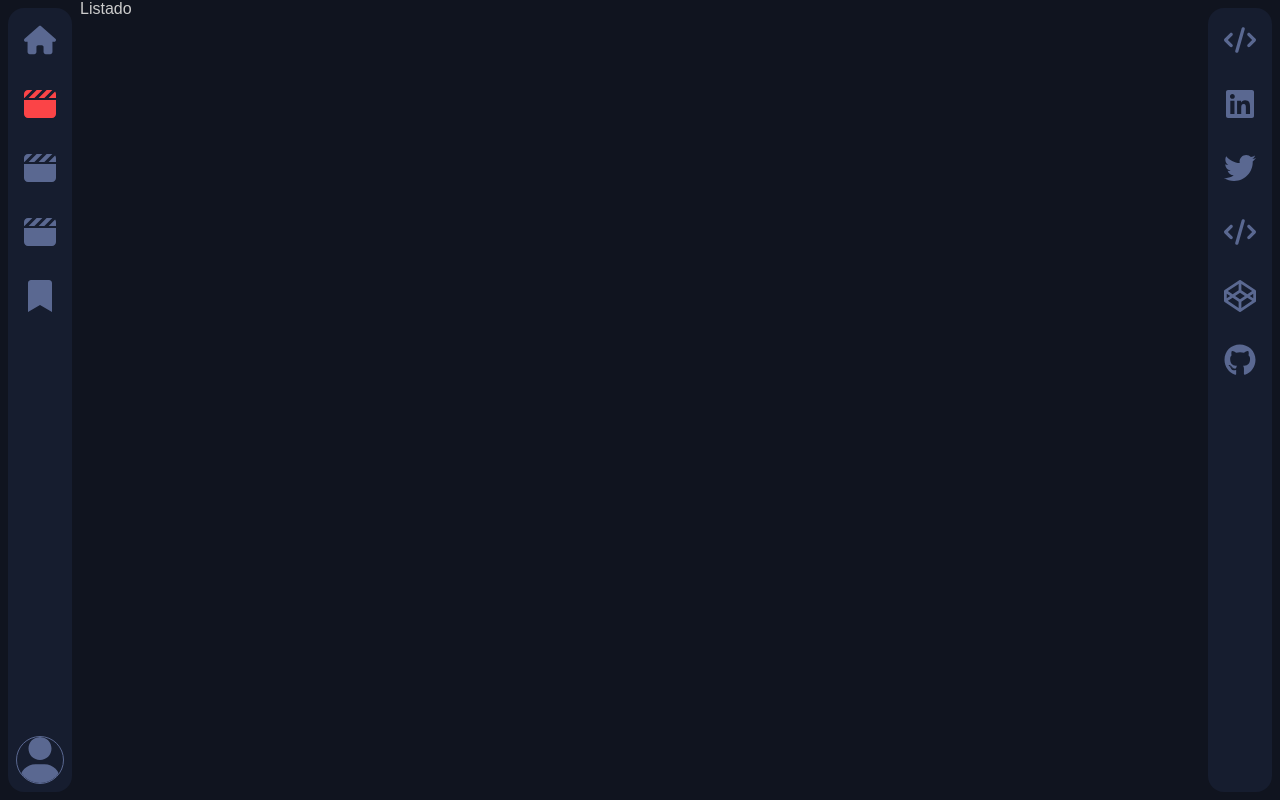
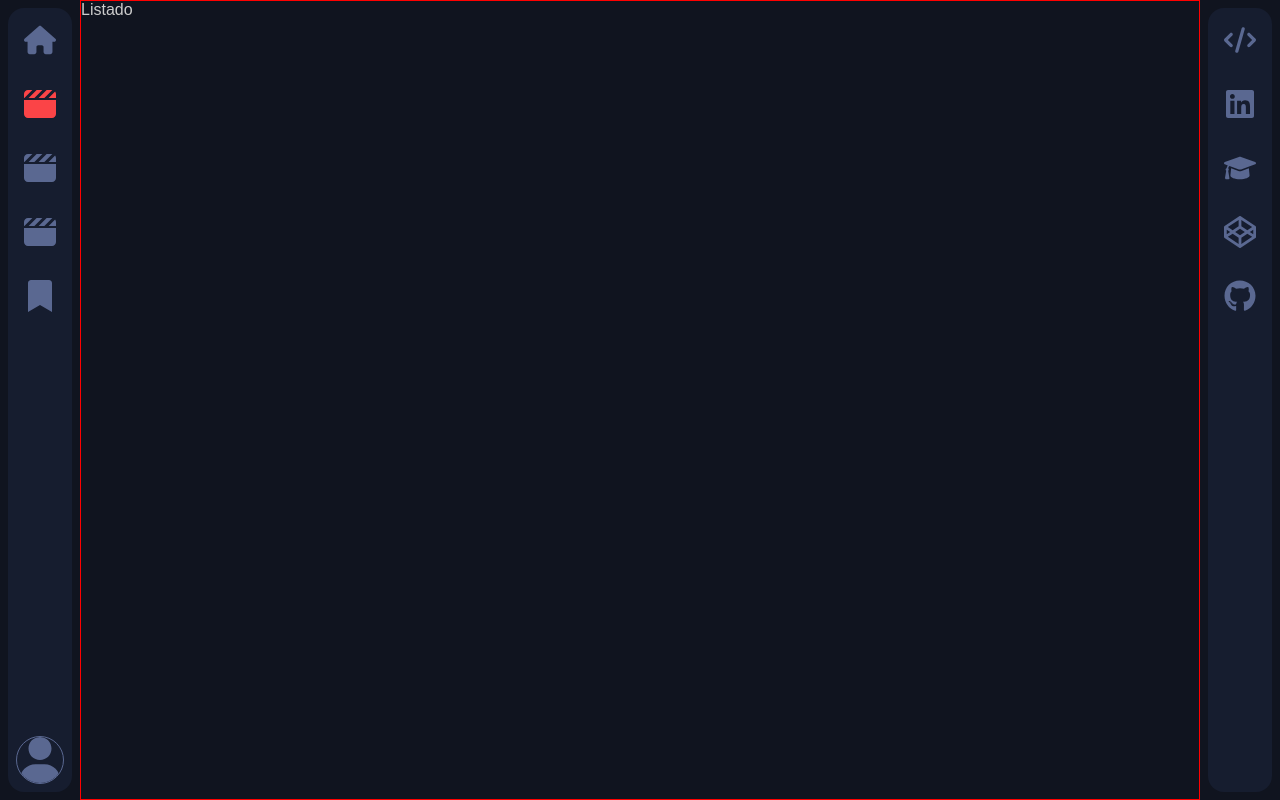
Before and after one commit to Sergio-Ivan-Melgarejo/skill-up-react-1, a React (Create React App) app: page /list in a window 1280 px wide. Built offline with nearby package versions, Linux system fonts and the light colour scheme; sample sign-in values are in the browser's storage.

Commit message:
edited footer

```diff
--- a/src/components/Footer.js
+++ b/src/components/Footer.js
@@ -16,13 +16,9 @@ function Footer () {
                 <svg className='svg' xmlns="http://www.w3.org/2000/svg" viewBox="0 0 448 512"><path d="M416 32H31.9C14.3 32 0 46.5 0 64.3v383.4C0 465.5 14.3 480 31.9 480H416c17.6 0 32-14.5 32-32.3V64.3c0-17.8-14.4-32.3-32-32.3zM135.4 416H69V202.2h66.5V416zm-33.2-243c-21.3 0-38.5-17.3-38.5-38.5S80.9 96 102.2 96c21.2 0 38.5 17.3 38.5 38.5 0 21.3-17.2 38.5-38.5 38.5zm282.1 243h-66.4V312c0-24.8-.5-56.7-34.5-56.7-34.6 0-39.9 27-39.9 54.9V416h-66.4V202.2h63.7v29.2h.9c8.9-16.8 30.6-34.5 62.9-34.5 67.2 0 79.7 44.3 79.7 101.9V416z"/></svg>
                   <span className='span'>linkedin</span>
                 </a></li>
-                <li className='nav-item'><a className='nav-link' href='https://twitter.com/SergioIMel' rel='noopener norefer' >
-                  <svg className='svg' xmlns="http://www.w3.org/2000/svg" viewBox="0 0 512 512"><path d="M459.37 151.716c.325 4.548.325 9.097.325 13.645 0 138.72-105.583 298.558-298.558 298.558-59.452 0-114.68-17.219-161.137-47.106 8.447.974 16.568 1.299 25.34 1.299 49.055 0 94.213-16.568 130.274-44.832-46.132-.975-84.792-31.188-98.112-72.772 6.498.974 12.995 1.624 19.818 1.624 9.421 0 18.843-1.3 27.614-3.573-48.081-9.747-84.143-51.98-84.143-102.985v-1.299c13.969 7.797 30.214 12.67 47.431 13.319-28.264-18.843-46.781-51.005-46.781-87.391 0-19.492 5.197-37.36 14.294-52.954 51.655 63.675 129.3 105.258 216.365 109.807-1.624-7.797-2.599-15.918-2.599-24.04 0-57.828 46.782-104.934 104.934-104.934 30.213 0 57.502 12.67 76.67 33.137 23.715-4.548 46.456-13.32 66.599-25.34-7.798 24.366-24.366 44.833-46.132 57.827 21.117-2.273 41.584-8.122 60.426-16.243-14.292 20.791-32.161 39.308-52.628 54.253z"/></svg>
-                  <span className='span'>Twitter</span>
-                </a></li>
                 <li className='nav-item'><a className='nav-link' href='https://www.frontendmentor.io/profile/Sergio-Ivan-Melgarejo' rel='noopener norefer' >
-                  <svg className='svg' xmlns="http://www.w3.org/2000/svg" viewBox="0 0 640 512"><path d="M414.8 40.79L286.8 488.8C281.9 505.8 264.2 515.6 247.2 510.8C230.2 505.9 220.4 488.2 225.2 471.2L353.2 23.21C358.1 6.216 375.8-3.624 392.8 1.232C409.8 6.087 419.6 23.8 414.8 40.79H414.8zM518.6 121.4L630.6 233.4C643.1 245.9 643.1 266.1 630.6 278.6L518.6 390.6C506.1 403.1 485.9 403.1 473.4 390.6C460.9 378.1 460.9 357.9 473.4 345.4L562.7 256L473.4 166.6C460.9 154.1 460.9 133.9 473.4 121.4C485.9 108.9 506.1 108.9 518.6 121.4V121.4zM166.6 166.6L77.25 256L166.6 345.4C179.1 357.9 179.1 378.1 166.6 390.6C154.1 403.1 133.9 403.1 121.4 390.6L9.372 278.6C-3.124 266.1-3.124 245.9 9.372 233.4L121.4 121.4C133.9 108.9 154.1 108.9 166.6 121.4C179.1 133.9 179.1 154.1 166.6 166.6V166.6z"/></svg>
-                  <span className='span'>Front Mentor</span>
+                <svg className='svg' xmlns="http://www.w3.org/2000/svg" viewBox="0 0 640 512"><path d="M623.1 136.9l-282.7-101.2c-13.73-4.91-28.7-4.91-42.43 0L16.05 136.9C6.438 140.4 0 149.6 0 160s6.438 19.65 16.05 23.09L76.07 204.6c-11.89 15.8-20.26 34.16-24.55 53.95C40.05 263.4 32 274.8 32 288c0 9.953 4.814 18.49 11.94 24.36l-24.83 149C17.48 471.1 25 480 34.89 480H93.11c9.887 0 17.41-8.879 15.78-18.63l-24.83-149C91.19 306.5 96 297.1 96 288c0-10.29-5.174-19.03-12.72-24.89c4.252-17.76 12.88-33.82 24.94-47.03l190.6 68.23c13.73 4.91 28.7 4.91 42.43 0l282.7-101.2C633.6 179.6 640 170.4 640 160S633.6 140.4 623.1 136.9zM351.1 314.4C341.7 318.1 330.9 320 320 320c-10.92 0-21.69-1.867-32-5.555L142.8 262.5L128 405.3C128 446.6 213.1 480 320 480c105.1 0 192-33.4 192-74.67l-14.78-142.9L351.1 314.4z"/></svg>
+                  <span className='span'>Alkemy</span>
                 </a></li>
                 <li className='nav-item'><a className='nav-link' href='https://codepen.io/sergio-ivan-melgarejo' rel='noopener norefer' >
                   <svg className='svg' xmlns="http://www.w3.org/2000/svg" viewBox="0 0 512 512"><path d="M502.285 159.704l-234-156c-7.987-4.915-16.511-4.96-24.571 0l-234 156C3.714 163.703 0 170.847 0 177.989v155.999c0 7.143 3.714 14.286 9.715 18.286l234 156.022c7.987 4.915 16.511 4.96 24.571 0l234-156.022c6-3.999 9.715-11.143 9.715-18.286V177.989c-.001-7.142-3.715-14.286-9.716-18.285zM278 63.131l172.286 114.858-76.857 51.429L278 165.703V63.131zm-44 0v102.572l-95.429 63.715-76.857-51.429L234 63.131zM44 219.132l55.143 36.857L44 292.846v-73.714zm190 229.715L61.714 333.989l76.857-51.429L234 346.275v102.572zm22-140.858l-77.715-52 77.715-52 77.715 52-77.715 52zm22 140.858V346.275l95.429-63.715 76.857 51.429L278 448.847zm190-156.001l-55.143-36.857L468 219.132v73.714z"/></svg>
--- a/src/components/List.js
+++ b/src/components/List.js
@@ -1,5 +1,10 @@
-import React, { useEffect } from 'react'
-import { useNavigate } from 'react-router-dom'
+import React, { useEffect } from 'react';
+
+// Components
+import { useNavigate } from 'react-router-dom';
+
+// Library
+import "../css/list.css";
 
 const List = () => {
   const navigate = useNavigate()
@@ -11,7 +16,7 @@ const List = () => {
 
 
   return (
-    <div>Listado</div>
+    <div className='list'>Listado</div>
   )
 }
 
--- a/src/css/app.css
+++ b/src/css/app.css
@@ -3,6 +3,7 @@
     grid-template-columns: 1fr;
     grid-template-rows: auto 1fr auto;
     min-height: 100vh;
+    overflow: hidden;
 }
 
 .main{
--- a/src/css/footer.css
+++ b/src/css/footer.css
@@ -13,11 +13,11 @@
 
 .footer .nav-item .span{
     top: -.5em;
-    transform: translate(-50%,-150%);
+    transform: translate(-50%,-4em);
 }
 
 .footer .nav-item:hover > .nav-link .span{
-    transform: translate(-50%,-100%);
+    transform: translate(-50%,-2em);
     opacity: 1;
     visibility: visible;
 }
@@ -30,11 +30,11 @@
     .footer .nav-item .span{
         top: 50%;
         left: 0;
-        transform: translate(-150%,-50%);
+        transform: translate(-8.5em,-50%);
     }
 
     .footer .nav-item:hover > .nav-link .span{
-        transform: translate(-100%,-50%);
+        transform: translate(-110%,-50%);
         opacity: 1;
         visibility: visible;
     }
--- a/src/css/general.css
+++ b/src/css/general.css
@@ -48,16 +48,16 @@ body{
     left: 50%;
     color: var(--primary-color);
     background: var(--bg-color);
-    border: 1px solid var(--bg-card-color);
+    border: 1px solid var(--primary-color);
     font-weight: bolder;
     padding: .5em;
     border-radius: .5em;
+    line-height: 1em;
     opacity: 0;
     visibility: hidden;
-    transition: opacity .3s ease-in, transform .3s ease-in, visibility .3s ease-in;
-    z-index: 2;
     user-select: none;
     pointer-events: none;
+    transition: opacity .3s ease-in, transform .3s ease-in, visibility .3s ease-in;
 }
 
 .nav-item:hover > .nav-link .span{
--- a/src/css/header.css
+++ b/src/css/header.css
@@ -36,11 +36,11 @@
 
 .header .nav-item .span{
     bottom: -.5em;
-    transform: translate(-50%,150%);
+    transform: translate(-50%,4em);
 }
 
 .header .nav-item:hover > .nav-link .span{
-    transform: translate(-50%,100%);
+    transform: translate(-50%,2em);
     opacity: 1;
     visibility: visible;
 }
@@ -48,12 +48,12 @@
 @media screen and (min-width:726px) {
     .header .nav-item .span{
         top: 50%;
-        left: 0;
-        transform: translate(150%,-50%);
+        left: 3em;
+        transform: translate(2.5em,-50%);
     }
 
     .header .nav-item:hover > .nav-link .span{
-        transform: translate(100%,-50%);
+        transform: translate(.5em,-50%);
         opacity: 1;
         visibility: visible;
     }
--- /dev/null
+++ b/src/css/list.css
@@ -0,0 +1,4 @@
+.list{
+    border: 1px solid red;
+    height: 100%;
+}
```
